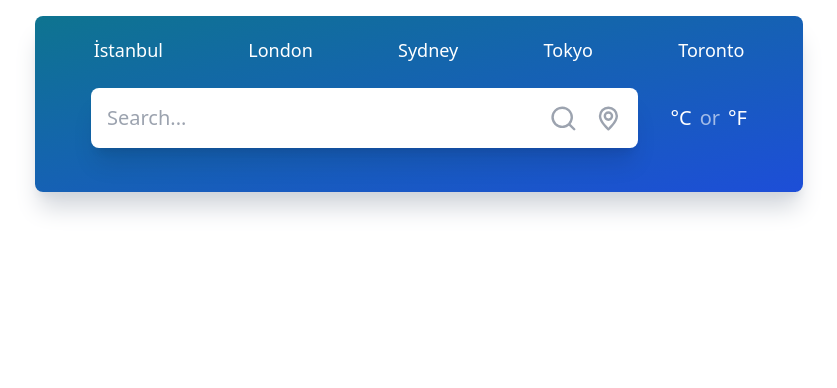
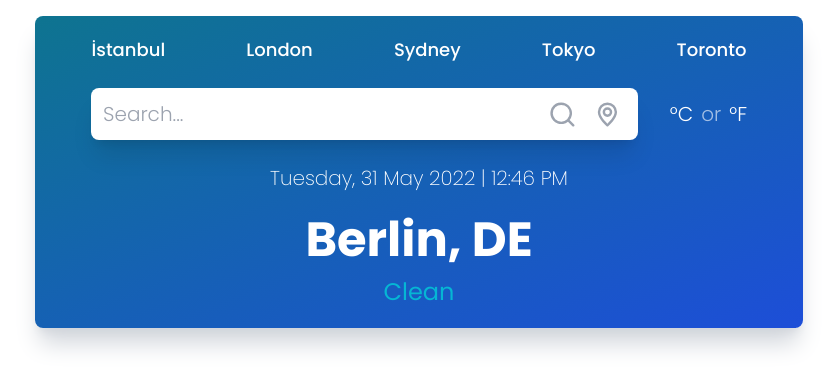
Before and after one commit to togay-aytemiz/my-weather-app, a Next.js app: page / in a window 1280 px wide. Shown: the top 388 px of the page, without its empty margins (221-1058 px from the left). Built offline with nearby package versions, Linux system fonts and the light colour scheme.

Commit message:
add components

```diff
--- a/src/app/globals.css
+++ b/src/app/globals.css
@@ -1,3 +1,12 @@
+@import url('https://fonts.googleapis.com/css2?family=Poppins:ital,wght@0,100;0,200;0,300;0,400;0,500;0,600;0,700;0,800;0,900;1,100;1,200;1,300;1,400;1,500;1,600;1,700;1,800;1,900&display=swap');
+
 @tailwind base;
 @tailwind components;
 @tailwind utilities;
+
+
+@layer base {
+    html {
+        font-family: "Poppins", sans-serif;
+    }
+}
--- a/src/components/App.js
+++ b/src/components/App.js
@@ -1,6 +1,8 @@
 import UilReact from "@iconscout/react-unicons/icons/uil-react";
 import TopButtons from "./TopButtons";
 import Inputs from "./Input";
+import TimeAndLocation from "./TimeAndLocation";
+import TemperatureDetails from "./TemperatureDetails";
 
 const App = () => {
   return (
@@ -8,6 +10,9 @@ const App = () => {
       <div className="mx-auto max-w-screen-md mt-4 py-5 px-4 bg-gradient-to-br from-cyan-700 to-blue-700 h-fit shadow-xl shadow-gray-300 rounded-lg">
         <TopButtons />
         <Inputs />
+
+        <TimeAndLocation />
+        <TemperatureDetails />
       </div>
     </div>
   );
--- a/src/components/Input.js
+++ b/src/components/Input.js
@@ -3,7 +3,7 @@ import { UilSearch, UilMapMarker } from "@iconscout/react-unicons";
 const Inputs = () => {
   return (
     <div className="flex flex-row justify-center my-6 mx-1 sm:mx-10 sm:gap-8 gap-6">
-      <div className="flex flex-row w-full items-center justify-center space-x-4 bg-white shadow-xl rounded-lg p-2 pr-4">
+      <div className="flex flex-row w-full items-center justify-center space-x-4 bg-white shadow-xl rounded-lg p-1 pr-4">
         <input
           type="text"
           name=""
--- /dev/null
+++ b/src/components/TemperatureDetails.js
@@ -0,0 +1,10 @@
+const TemperatureDetails = () => {
+  return (
+    <div>
+      <div className="flex items-center justify-center sm:text-2xl text-xl text-cyan-500">
+        <p>Clean</p>
+      </div>
+    </div>
+  );
+};
+export default TemperatureDetails;
--- /dev/null
+++ b/src/components/TimeAndLocation.js
@@ -0,0 +1,16 @@
+const TimeAndLocation = () => {
+  return (
+    <div>
+      <div className="flex items-center justify-center my-6">
+        <p className="text-white sm:text-xl text-lg font-extralight">
+          Tuesday, 31 May 2022 | 12:46 PM
+        </p>
+      </div>
+
+      <div className="flex items-center justify-center my-3">
+        <p className="text-white sm:text-5xl text-3xl font-bold">Berlin, DE</p>
+      </div>
+    </div>
+  );
+};
+export default TimeAndLocation;
--- a/src/components/TopButtons.js
+++ b/src/components/TopButtons.js
@@ -13,7 +13,7 @@ const TopButtons = () => {
         return (
           <button
             key={city.id}
-            className="text-white text-lg font-medium sm:hover:scale-125 sm:transition ease-out"
+            className="text-white sm:text-lg text-base sm:font-medium font-normal sm:hover:scale-125 sm:transition ease-out"
           >
             {city.title}
           </button>
```
